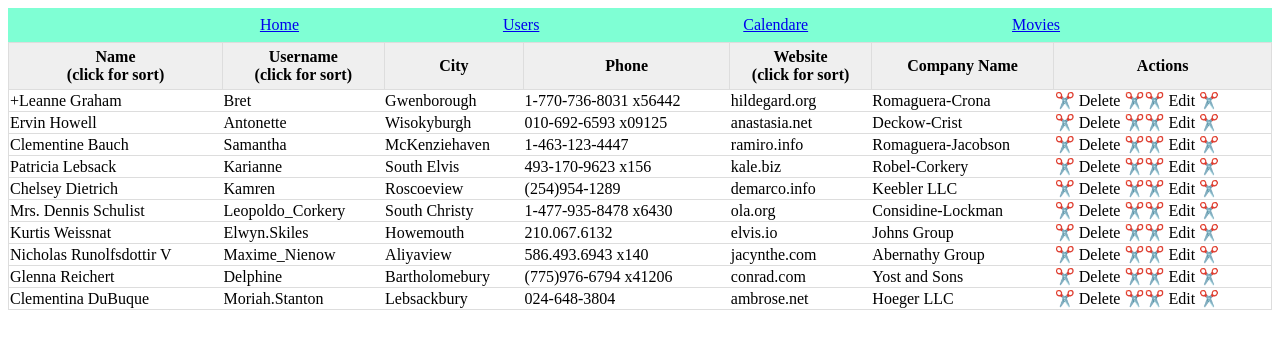
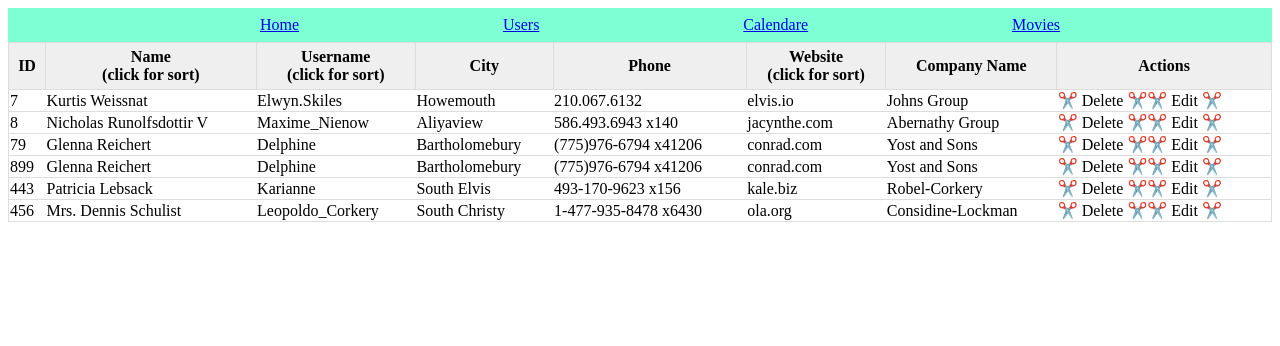
Before and after one commit to sergeyhellow/HW2209UserList, a Next.js app: page /users in a window 1280 px wide. Shown: the top 346 px of the page. Built offline with nearby package versions, Linux system fonts and the light colour scheme; data requests are answered from the project's data file.

Commit message:
delete+optimist interface

```diff
--- a/components/userdata/UsersTable.jsx
+++ b/components/userdata/UsersTable.jsx
@@ -1,7 +1,8 @@
 import style from './UserTable.module.css';
-import { useState } from "react";
+import { useState,  useEffect} from "react";
 import useSWR from 'swr';
 import toast from 'react-hot-toast';
+
 
 async function fetcher(url) {
   const response = await fetch(url);
@@ -16,19 +17,50 @@ export default function UsersTable() {
 
   const
     [backSort, setBackSort] = useState(false),
-    { data: userList=[], error,isLoading, isValidating, mutate } = useSWR(API_URL, fetcher),
-    removeUser = (userId) => {
-      const updatedUserList = userList.filter((user) => user.id !== userId);
+    { data: userList, error,isLoading,  mutate } = useSWR(API_URL, fetcher);
 
-      mutate(updatedUserList);
+   // async function removeUser  (userId) {
+    //  const updatedUserList = userList.filter((user) => user.id !== userId);
+
+    //  mutate(updatedUserList);
+  //  };
+
+
+     async function removeUser(id) {
+
+      const
+          updatedUserList = userList.filter((user) => user.id !== id);
+
+          mutate(updatedUserList);
+          const response=await fetch(`${API_URL}/${id}`, { method: 'DELETE' });
+
+      if (response.ok) {
+         await toast.success('Успешно удалено');
+
+
+       mutate(updatedUserList); // Обновление данных с оптимистической оптимизацией
+       } else {
+         await toast.error('Ошибка при удалении ' + id);
+        }
+     }
+
+
+
+
+
+
+    const editUser = (userId) => {
+      setEditingUserId(userId);
+      // Найти пользователя с заданным ID и установить его данные для редактирования
+      const userToEdit = userList.find((user) => user.id === userId);
+      setEditingUserData(userToEdit);
     };
-
 
 
       console.log('isLoading:', isLoading);
       console.log('error:', error);
       console.log('userList:', userList);
-      console.log('isValidating:', isValidating);
+     // console.log('isValidating:', isValidating);
 
       const sortBy = (prop) => {
         const sortedUsers = [...userList];
@@ -50,6 +82,7 @@ export default function UsersTable() {
         <table className={style.table}>
           <thead>
             <tr>
+              <th>ID</th>
               <th ><label onClick={() => { sortBy('name') }}>Name <br />(click for sort)</label></th>
               <th><label onClick={() => { sortBy('username') }}>Username <br />(click for sort)</label></th>
               <th>City</th>
@@ -60,6 +93,7 @@ export default function UsersTable() {
             </tr>
           </thead>
           <tbody>
+
 
           {isLoading ? (
               <tr>
@@ -72,6 +106,7 @@ export default function UsersTable() {
             ) : userList && userList.length > 0 ? (
               userList.map((user) => (
                 <tr key={user.id}>
+                  <td>{user.id}</td>
                   <td>{user.name}</td>
                   <td>{user.username}</td>
                   <td>{user.address?.city}</td>
--- a/db.json
+++ b/db.json
@@ -1,142 +1,5 @@
-{ "users": [
-    {
-      "id": 1,
-      "name": "+Leanne Graham",
-      "username": "Bret",
-      "email": "Sincere@april.biz",
-      "address": {
-        "street": "Kulas Light",
-        "suite": "Apt. 556",
-        "city": "Gwenborough",
-        "zipcode": "92998-3874",
-        "geo": {
-          "lat": "-37.3159",
-          "lng": "81.1496"
-        }
-      },
-      "phone": "1-770-736-8031 x56442",
-      "website": "hildegard.org",
-      "company": {
-        "name": "Romaguera-Crona",
-        "catchPhrase": "Multi-layered client-server neural-net",
-        "bs": "harness real-time e-markets"
-      }
-    },
-    {
-      "id": 2,
-      "name": "Ervin Howell",
-      "username": "Antonette",
-      "email": "Shanna@melissa.tv",
-      "address": {
-        "street": "Victor Plains",
-        "suite": "Suite 879",
-        "city": "Wisokyburgh",
-        "zipcode": "90566-7771",
-        "geo": {
-          "lat": "-43.9509",
-          "lng": "-34.4618"
-        }
-      },
-      "phone": "010-692-6593 x09125",
-      "website": "anastasia.net",
-      "company": {
-        "name": "Deckow-Crist",
-        "catchPhrase": "Proactive didactic contingency",
-        "bs": "synergize scalable supply-chains"
-      }
-    },
-    {
-      "id": 3,
-      "name": "Clementine Bauch",
-      "username": "Samantha",
-      "email": "Nathan@yesenia.net",
-      "address": {
-        "street": "Douglas Extension",
-        "suite": "Suite 847",
-        "city": "McKenziehaven",
-        "zipcode": "59590-4157",
-        "geo": {
-          "lat": "-68.6102",
-          "lng": "-47.0653"
-        }
-      },
-      "phone": "1-463-123-4447",
-      "website": "ramiro.info",
-      "company": {
-        "name": "Romaguera-Jacobson",
-        "catchPhrase": "Face to face bifurcated interface",
-        "bs": "e-enable strategic applications"
-      }
-    },
-    {
-      "id": 4,
-      "name": "Patricia Lebsack",
-      "username": "Karianne",
-      "email": "Julianne.OConner@kory.org",
-      "address": {
-        "street": "Hoeger Mall",
-        "suite": "Apt. 692",
-        "city": "South Elvis",
-        "zipcode": "53919-4257",
-        "geo": {
-          "lat": "29.4572",
-          "lng": "-164.2990"
-        }
-      },
-      "phone": "493-170-9623 x156",
-      "website": "kale.biz",
-      "company": {
-        "name": "Robel-Corkery",
-        "catchPhrase": "Multi-tiered zero tolerance productivity",
-        "bs": "transition cutting-edge web services"
-      }
-    },
-    {
-      "id": 5,
-      "name": "Chelsey Dietrich",
-      "username": "Kamren",
-      "email": "Lucio_Hettinger@annie.ca",
-      "address": {
-        "street": "Skiles Walks",
-        "suite": "Suite 351",
-        "city": "Roscoeview",
-        "zipcode": "33263",
-        "geo": {
-          "lat": "-31.8129",
-          "lng": "62.5342"
-        }
-      },
-      "phone": "(254)954-1289",
-      "website": "demarco.info",
-      "company": {
-        "name": "Keebler LLC",
-        "catchPhrase": "User-centric fault-tolerant solution",
-        "bs": "revolutionize end-to-end systems"
-      }
-    },
-    {
-      "id": 6,
-      "name": "Mrs. Dennis Schulist",
-      "username": "Leopoldo_Corkery",
-      "email": "Karley_Dach@jasper.info",
-      "address": {
-        "street": "Norberto Crossing",
-        "suite": "Apt. 950",
-        "city": "South Christy",
-        "zipcode": "23505-1337",
-        "geo": {
-          "lat": "-71.4197",
-          "lng": "71.7478"
-        }
-      },
-      "phone": "1-477-935-8478 x6430",
-      "website": "ola.org",
-      "company": {
-        "name": "Considine-Lockman",
-        "catchPhrase": "Synchronised bottom-line interface",
-        "bs": "e-enable innovative applications"
-      }
-    },
+{
+  "users": [
     {
       "id": 7,
       "name": "Kurtis Weissnat",
@@ -184,7 +47,7 @@
       }
     },
     {
-      "id": 9,
+      "id": 79,
       "name": "Glenna Reichert",
       "username": "Delphine",
       "email": "Chaim_McDermott@dana.io",
@@ -207,26 +70,73 @@
       }
     },
     {
-      "id": 10,
-      "name": "Clementina DuBuque",
-      "username": "Moriah.Stanton",
-      "email": "Rey.Padberg@karina.biz",
+      "id": 899,
+      "name": "Glenna Reichert",
+      "username": "Delphine",
+      "email": "Chaim_McDermott@dana.io",
       "address": {
-        "street": "Kattie Turnpike",
-        "suite": "Suite 198",
-        "city": "Lebsackbury",
-        "zipcode": "31428-2261",
+        "street": "Dayna Park",
+        "suite": "Suite 449",
+        "city": "Bartholomebury",
+        "zipcode": "76495-3109",
         "geo": {
-          "lat": "-38.2386",
-          "lng": "57.2232"
+          "lat": "24.6463",
+          "lng": "-168.8889"
         }
       },
-      "phone": "024-648-3804",
-      "website": "ambrose.net",
+      "phone": "(775)976-6794 x41206",
+      "website": "conrad.com",
       "company": {
-        "name": "Hoeger LLC",
-        "catchPhrase": "Centralized empowering task-force",
-        "bs": "target end-to-end models"
+        "name": "Yost and Sons",
+        "catchPhrase": "Switchable contextually-based project",
+        "bs": "aggregate real-time technologies"
+      }
+    },
+    {
+      "id": 443,
+      "name": "Patricia Lebsack",
+      "username": "Karianne",
+      "email": "Julianne.OConner@kory.org",
+      "address": {
+        "street": "Hoeger Mall",
+        "suite": "Apt. 692",
+        "city": "South Elvis",
+        "zipcode": "53919-4257",
+        "geo": {
+          "lat": "29.4572",
+          "lng": "-164.2990"
+        }
+      },
+      "phone": "493-170-9623 x156",
+      "website": "kale.biz",
+      "company": {
+        "name": "Robel-Corkery",
+        "catchPhrase": "Multi-tiered zero tolerance productivity",
+        "bs": "transition cutting-edge web services"
+      }
+    },
+    {
+      "id": 456,
+      "name": "Mrs. Dennis Schulist",
+      "username": "Leopoldo_Corkery",
+      "email": "Karley_Dach@jasper.info",
+      "address": {
+        "street": "Norberto Crossing",
+        "suite": "Apt. 950",
+        "city": "South Christy",
+        "zipcode": "23505-1337",
+        "geo": {
+          "lat": "-71.4197",
+          "lng": "71.7478"
+        }
+      },
+      "phone": "1-477-935-8478 x6430",
+      "website": "ola.org",
+      "company": {
+        "name": "Considine-Lockman",
+        "catchPhrase": "Synchronised bottom-line interface",
+        "bs": "e-enable innovative applications"
       }
     }
-  ]}
+  ]
+}
```
